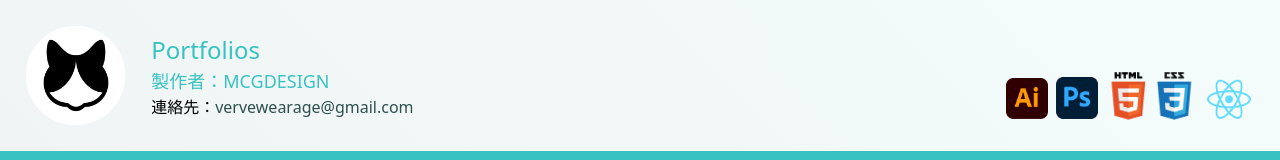
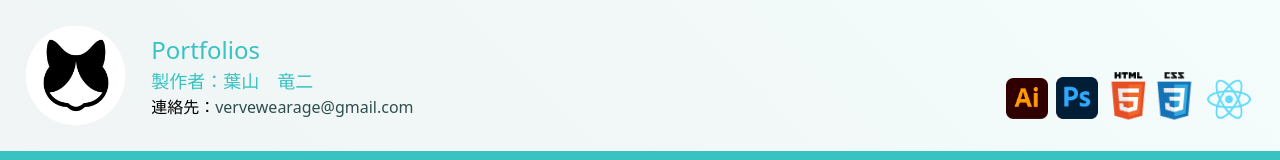
Before and after one commit to ourlifething/mcd, a Next.js app: page / in a window 1280 px wide. Shown: the top 160 px of the page. Built offline with nearby package versions, Linux system fonts and the light colour scheme.

Commit message:
PRを変更

```diff
--- a/src/app/components/header.tsx
+++ b/src/app/components/header.tsx
@@ -8,7 +8,7 @@ export default function Header () {
       <Image src='/images/8cat.png' alt='プロフ画像' className={styles['my-img']} width={100} height={100}/>
       <div className={styles['header-title']}>
         <h1>Portfolios</h1>
-        <h2>製作者：MCGDESIGN</h2>
+        <h2>製作者：葉山　竜二</h2>
         <p className={styles['mail-add']}>
           連絡先：
           <a href="mailto:vervewearage@gmail.com" target="_blank" rel="noopener noreferrer">vervewearage@gmail.com</a>
```
